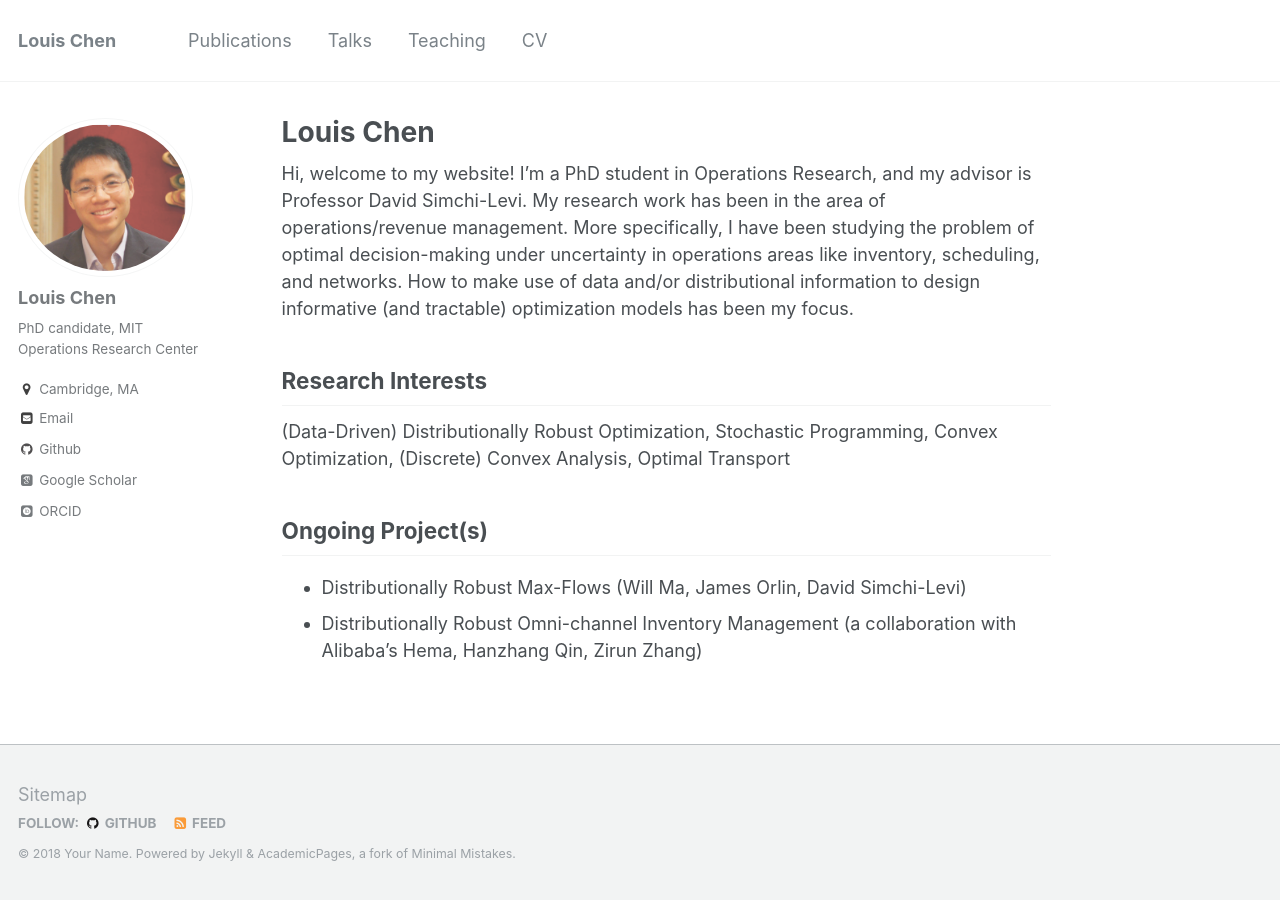
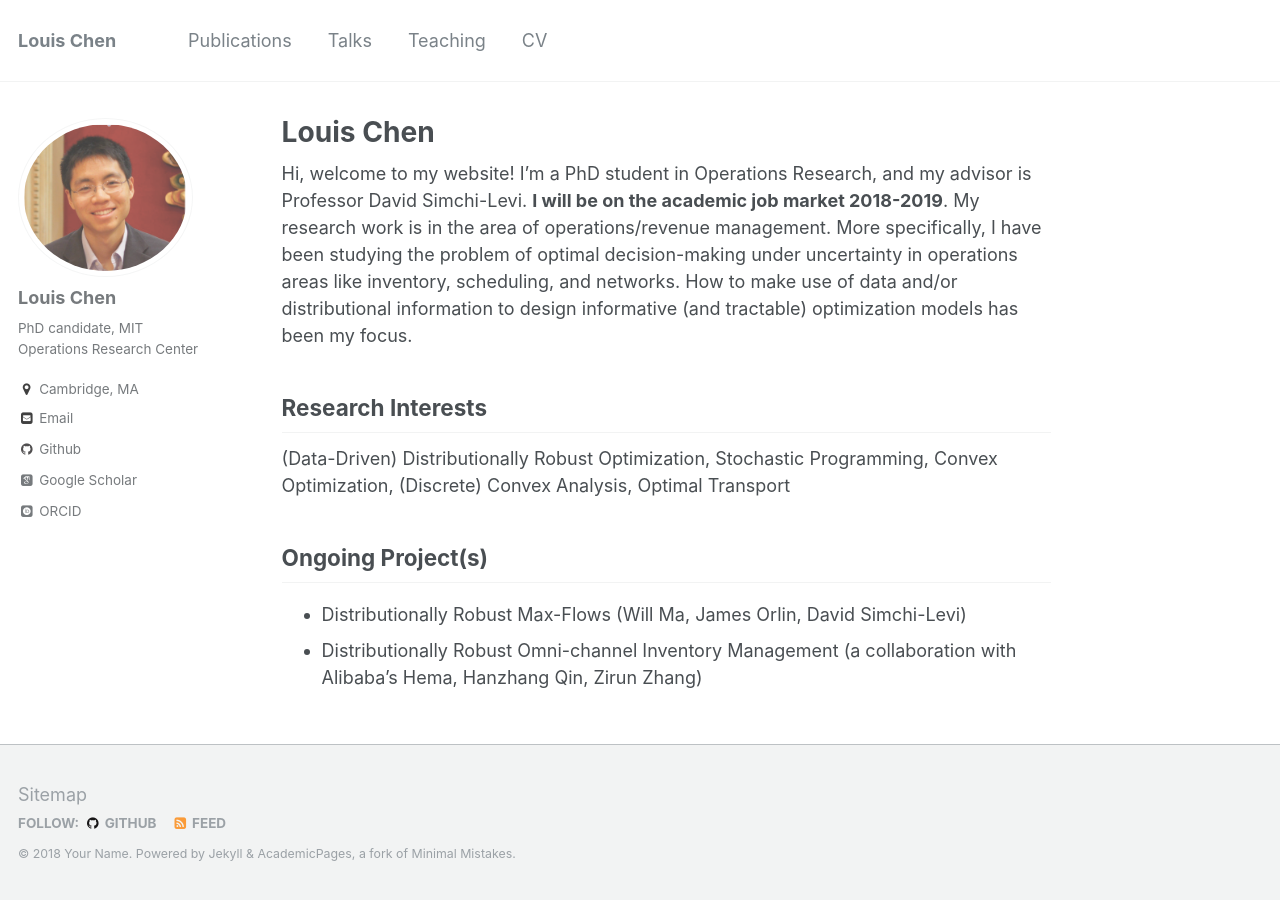
Before and after one commit to LouisLChen/LouisLChen.github.io, a Jekyll site: the page built from _pages/about.md, in a window 1280 px wide. Built offline with Jekyll 4.4.1, drawn with Linux system fonts in a browser that asks for light colours; some web fonts are replaced.

Commit message:
Update about.md

```diff
--- a/_pages/about.md
+++ b/_pages/about.md
@@ -8,7 +8,7 @@
   - /about.html
 ---
 
-Hi, welcome to my website! I'm a PhD student in Operations Research, and my advisor is Professor David Simchi-Levi. My research work has been in the area of operations/revenue management. More specifically, I have been studying the problem of optimal decision-making under uncertainty in operations areas like inventory, scheduling, and networks. How to make use of data and/or distributional information to design informative (and tractable) optimization models has been my focus.
+Hi, welcome to my website! I'm a PhD student in Operations Research, and my advisor is Professor David Simchi-Levi. **I will be on the academic job market 2018-2019**. My research work is in the area of operations/revenue management. More specifically, I have been studying the problem of optimal decision-making under uncertainty in operations areas like inventory, scheduling, and networks. How to make use of data and/or distributional information to design informative (and tractable) optimization models has been my focus.
 
 
 Research Interests
```
